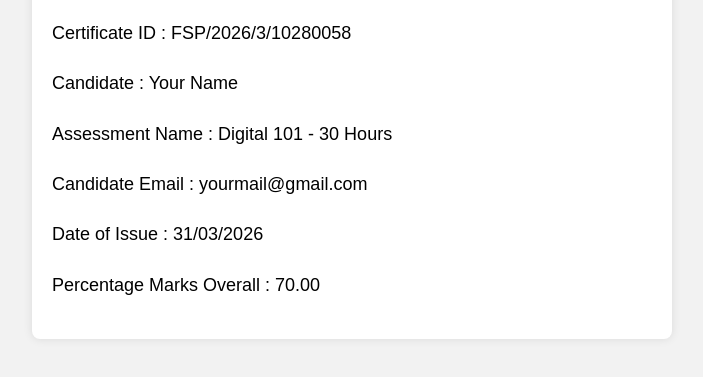
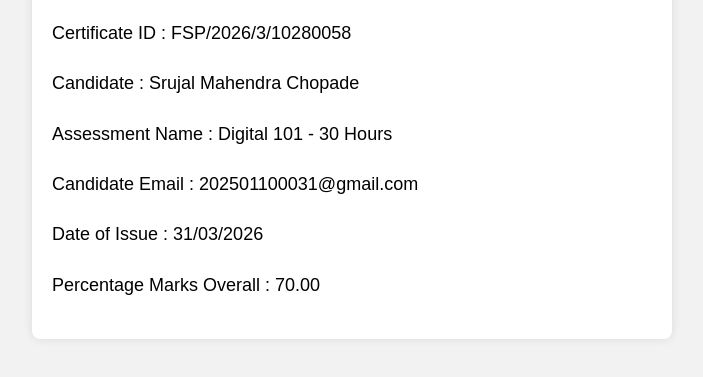
Before and after one commit to srujalchopade/srujal.github.io, a plain HTML site: page index.html in a window 1280 px wide. Shown: the part 91-468 px from the top of the page, without its empty margins (288-991 px from the left). Drawn offline with Linux system fonts and the light colour scheme.

Commit message:
Update index.html

```diff
--- a/index.html
+++ b/index.html
@@ -39,9 +39,9 @@ p{
 <h2>Certificate Details</h2>
 
 <p>Certificate ID : FSP/2026/3/10280058</p>
-<p>Candidate : Your Name</p>
+<p>Candidate : Srujal Mahendra Chopade</p>
 <p>Assessment Name : Digital 101 - 30 Hours</p>
-<p>Candidate Email : yourmail@gmail.com</p>
+<p>Candidate Email : 202501100031@gmail.com</p>
 <p>Date of Issue : 31/03/2026</p>
 <p>Percentage Marks Overall : 70.00</p>
 
```
